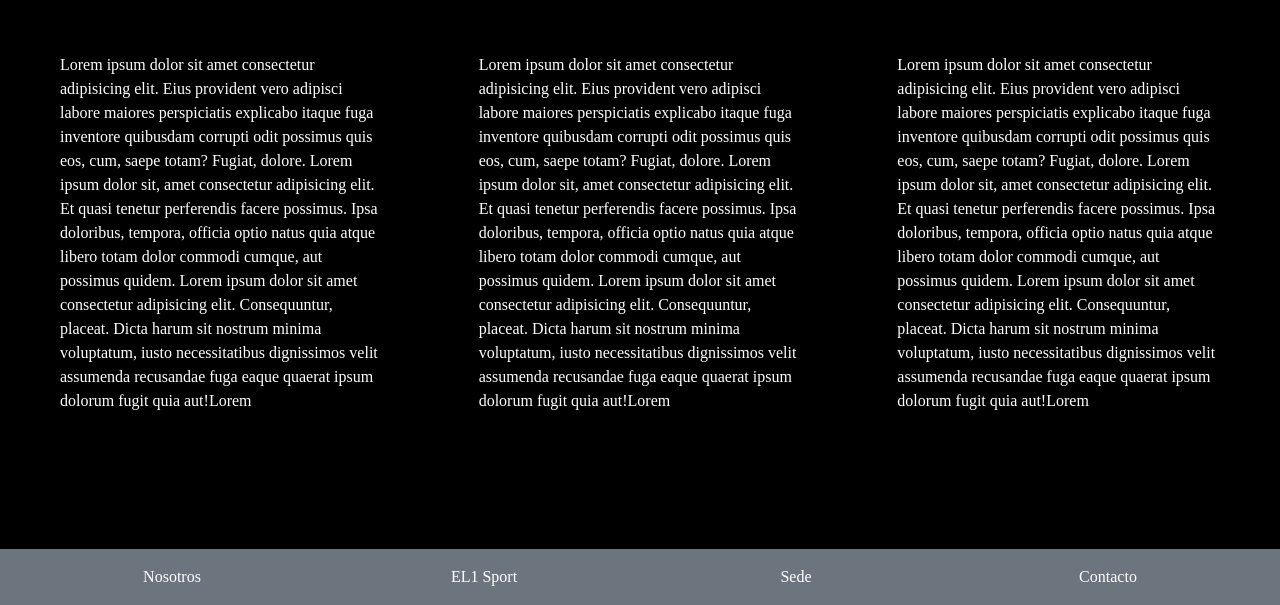
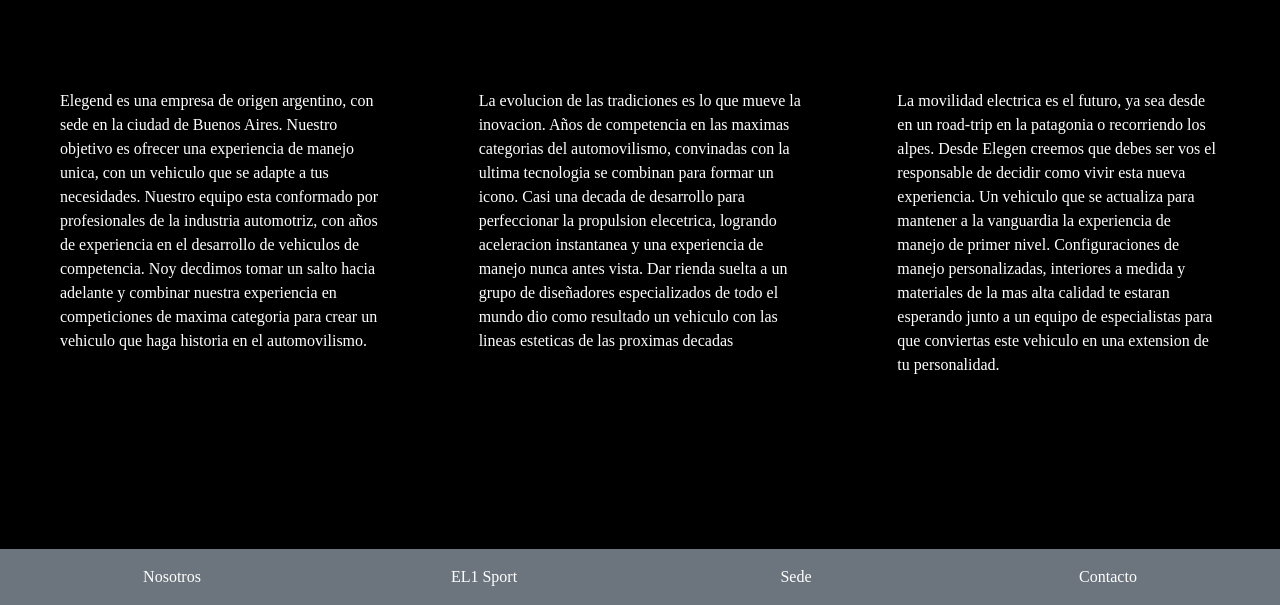
Before and after one commit to MatiGabaglio/Preentrega2_Gabaglio, a plain HTML site: page pages/nosotros.html in a window 1280 px wide. Shown: the part 227-832 px from the top of the page. Drawn offline with nearby package versions, Linux system fonts and the light colour scheme; a web font is replaced by a local one.

Commit message:
Se cambiaron los lorem por texto real

```diff
--- a/pages/nosotros.html
+++ b/pages/nosotros.html
@@ -52,13 +52,13 @@
     <div class="row full-height-row container-fluid m-0 d-flex justify-content-center  bg-black">
       <h1 class="text-white p-5 pb-0 d-flex justify-content-center">Nosotros</h1>
       <p class="col-lg-4 p-5 text-white">
-        Lorem ipsum dolor sit amet consectetur adipisicing elit. Eius provident vero adipisci labore maiores perspiciatis explicabo itaque fuga inventore quibusdam corrupti odit possimus quis eos, cum, saepe totam? Fugiat, dolore. Lorem ipsum dolor sit, amet consectetur adipisicing elit. Et quasi tenetur perferendis facere possimus. Ipsa doloribus, tempora, officia optio natus quia atque libero totam dolor commodi cumque, aut possimus quidem. Lorem ipsum dolor sit amet consectetur adipisicing elit. Consequuntur, placeat. Dicta harum sit nostrum minima voluptatum, iusto necessitatibus dignissimos velit assumenda recusandae fuga eaque quaerat ipsum dolorum fugit quia aut!Lorem
+        Elegend es una empresa de origen argentino, con sede en la ciudad de Buenos Aires. Nuestro objetivo es ofrecer una experiencia de manejo unica, con un vehiculo que se adapte a tus necesidades. Nuestro equipo esta conformado por profesionales de la industria automotriz, con años de experiencia en el desarrollo de vehiculos de competencia. Noy decdimos tomar un salto hacia adelante y combinar nuestra experiencia en competiciones de maxima categoria para crear un vehiculo que haga historia en el automovilismo.
       </p>
       <p class="col-lg-4 p-5 text-white">
-        Lorem ipsum dolor sit amet consectetur adipisicing elit. Eius provident vero adipisci labore maiores perspiciatis explicabo itaque fuga inventore quibusdam corrupti odit possimus quis eos, cum, saepe totam? Fugiat, dolore. Lorem ipsum dolor sit, amet consectetur adipisicing elit. Et quasi tenetur perferendis facere possimus. Ipsa doloribus, tempora, officia optio natus quia atque libero totam dolor commodi cumque, aut possimus quidem. Lorem ipsum dolor sit amet consectetur adipisicing elit. Consequuntur, placeat. Dicta harum sit nostrum minima voluptatum, iusto necessitatibus dignissimos velit assumenda recusandae fuga eaque quaerat ipsum dolorum fugit quia aut!Lorem
+        La evolucion de las tradiciones es lo que mueve la inovacion. Años de competencia en las maximas categorias del automovilismo, convinadas con la ultima tecnologia se combinan para formar un icono. Casi una decada de desarrollo para perfeccionar la propulsion elecetrica, logrando aceleracion instantanea y una experiencia de manejo nunca antes vista. Dar rienda suelta a un grupo de diseñadores especializados de todo el mundo dio como resultado un vehiculo con las lineas esteticas de las proximas decadas
       </p>
       <p class="col-lg-4 p-5 text-white">
-        Lorem ipsum dolor sit amet consectetur adipisicing elit. Eius provident vero adipisci labore maiores perspiciatis explicabo itaque fuga inventore quibusdam corrupti odit possimus quis eos, cum, saepe totam? Fugiat, dolore. Lorem ipsum dolor sit, amet consectetur adipisicing elit. Et quasi tenetur perferendis facere possimus. Ipsa doloribus, tempora, officia optio natus quia atque libero totam dolor commodi cumque, aut possimus quidem. Lorem ipsum dolor sit amet consectetur adipisicing elit. Consequuntur, placeat. Dicta harum sit nostrum minima voluptatum, iusto necessitatibus dignissimos velit assumenda recusandae fuga eaque quaerat ipsum dolorum fugit quia aut!Lorem
+        La movilidad electrica es el futuro, ya sea desde en un road-trip en la patagonia o recorriendo los alpes. Desde Elegen creemos que debes ser vos el responsable de decidir como vivir esta nueva experiencia. Un vehiculo que se actualiza para mantener a la vanguardia la experiencia de manejo de primer nivel. Configuraciones de manejo personalizadas, interiores a medida y materiales de la mas alta calidad te estaran esperando junto a un equipo de especialistas para que conviertas este vehiculo en una extension de tu personalidad.
       </p>
     </div>
 
```
Also changed, not shown: index.html (+2 -2 lines).
